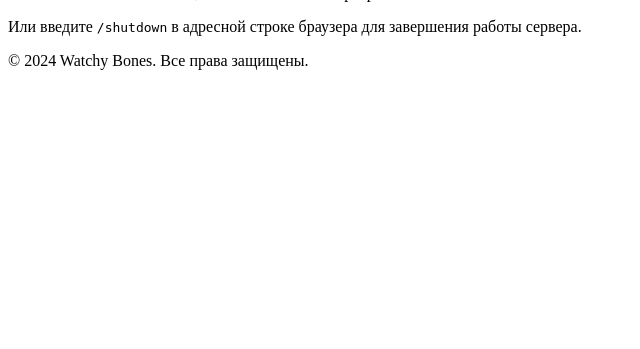
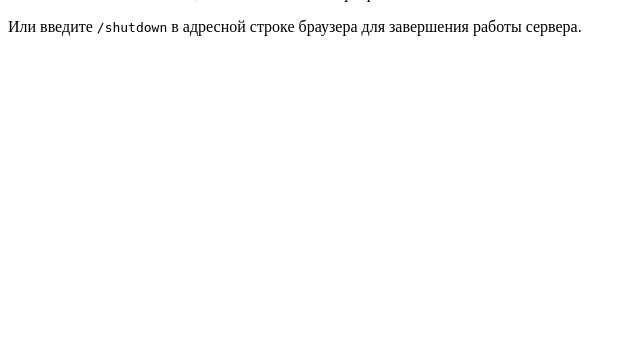
Before and after one commit to one-one-five/Watchy_Bones, a Flask app: page / in a window 1280 px wide. Shown: the part 451-800 px from the top of the page, without its empty margins (0-640 px from the left). Run offline with Flask 2, Linux system fonts and the light colour scheme; parts of the project's set-up code (start-up, migrations or seed data) failed here and were passed over.

Commit message:
Edit README.md, templates/index.html

```diff
--- a/templates/index.html
+++ b/templates/index.html
@@ -21,9 +21,5 @@
             <p>Или введите <code>/shutdown</code> в адресной строке браузера для завершения работы сервера.</p>
         </div>
     </main>
-
-    <footer>
-        <p>© 2024 Watchy Bones. Все права защищены.</p>
-    </footer>
 </body>
 </html>
```
Also changed, not shown: README.md.
